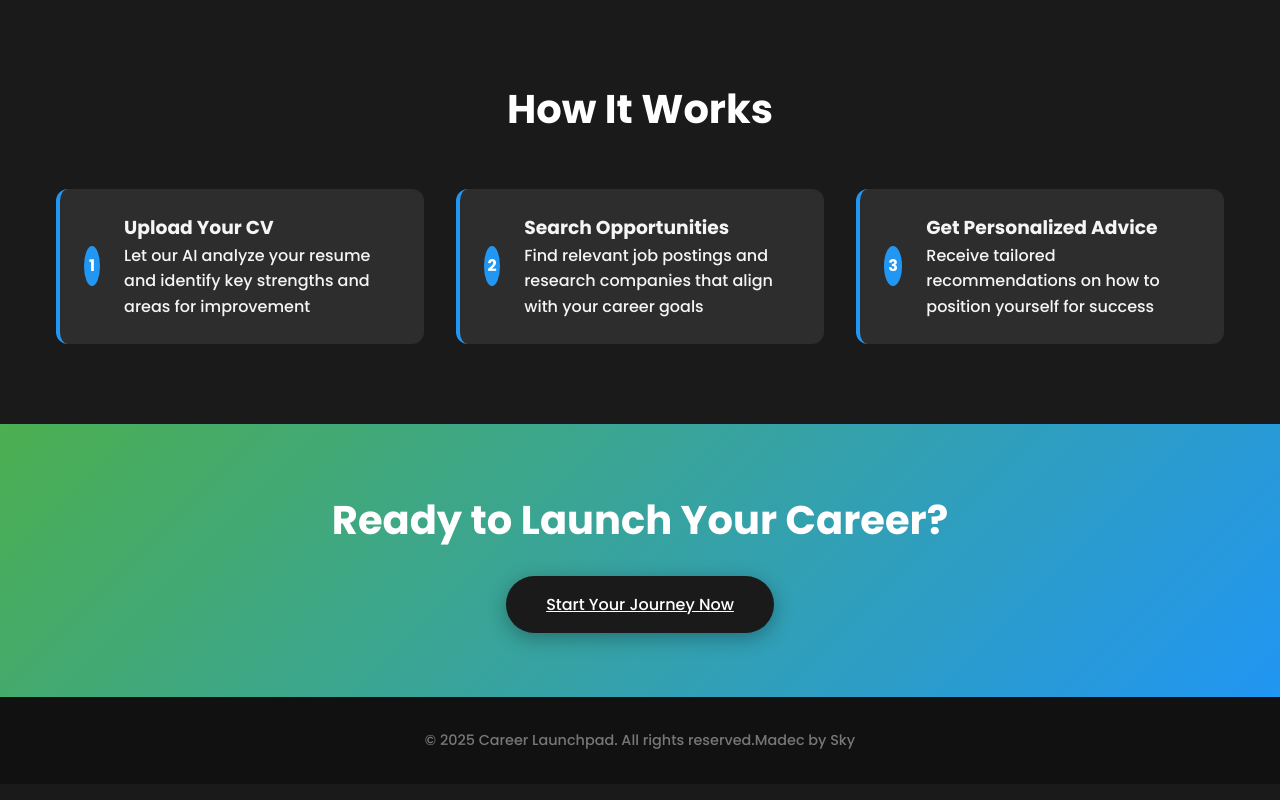
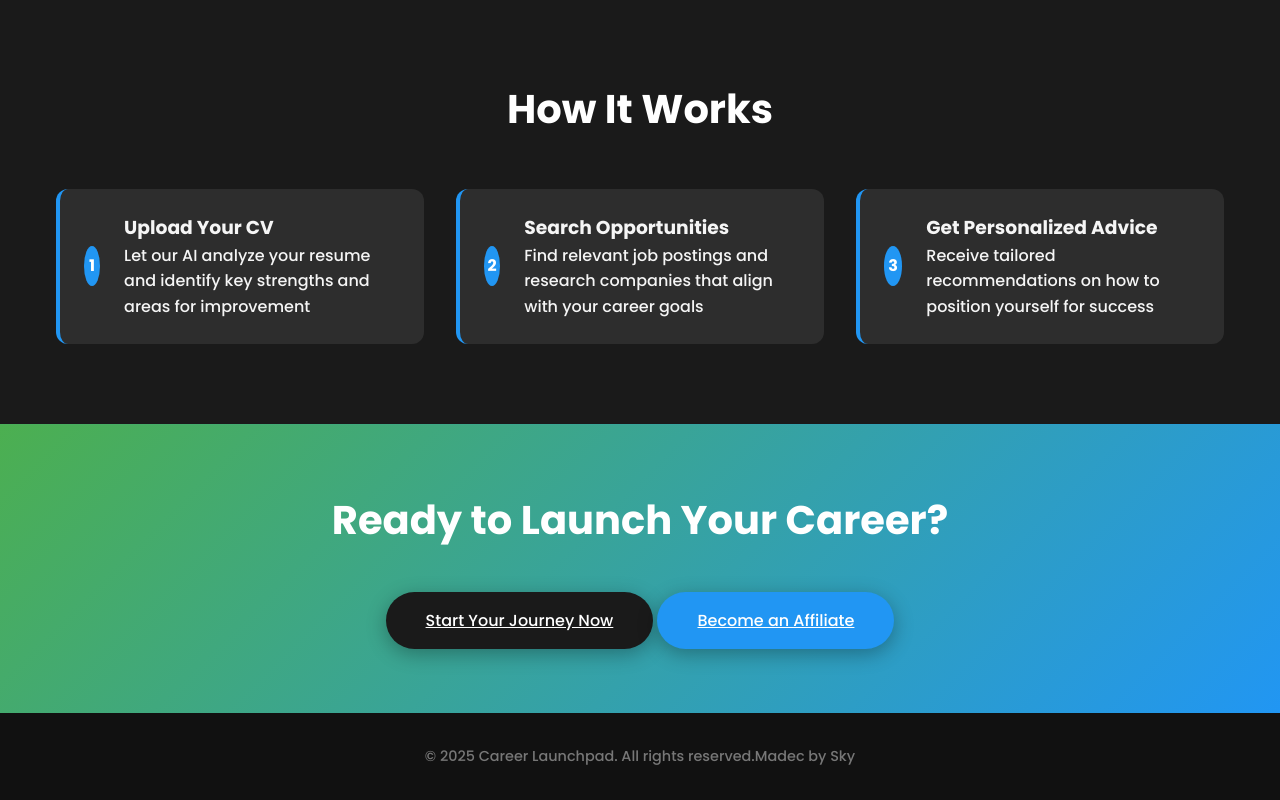
Before and after one commit to Skywalkingzulu1/BMAI, a plain HTML site: page index.html in a window 1280 px wide. Shown: the part 1747-2547 px from the top of the page. Drawn offline with Linux system fonts and the light colour scheme.

Commit message:
Update index.html

```diff
--- a/index.html
+++ b/index.html
@@ -291,12 +291,13 @@
         </div>
     </section>
 
-    <section class="cta">
-        <div class="container">
-            <h2>Ready to Launch Your Career?</h2>
-            <a href="jbseek.html" class="btn">Start Your Journey Now</a>
-        </div>
-    </section>
+<section class="cta">
+    <div class="container">
+        <h2>Ready to Launch Your Career?</h2>
+        <a href="job-copilot.html" class="btn">Start Your Journey Now</a>
+        <a href="https://payhip.com/auth/register/af681a31bb992f0" class="btn" style="margin-top: 1rem; background: var(--secondary);">Become an Affiliate</a>
+    </div>
+</section>
 
     <footer>
         <p>&copy; 2025 Career Launchpad. All rights reserved.Madec by Sky</p>
```
